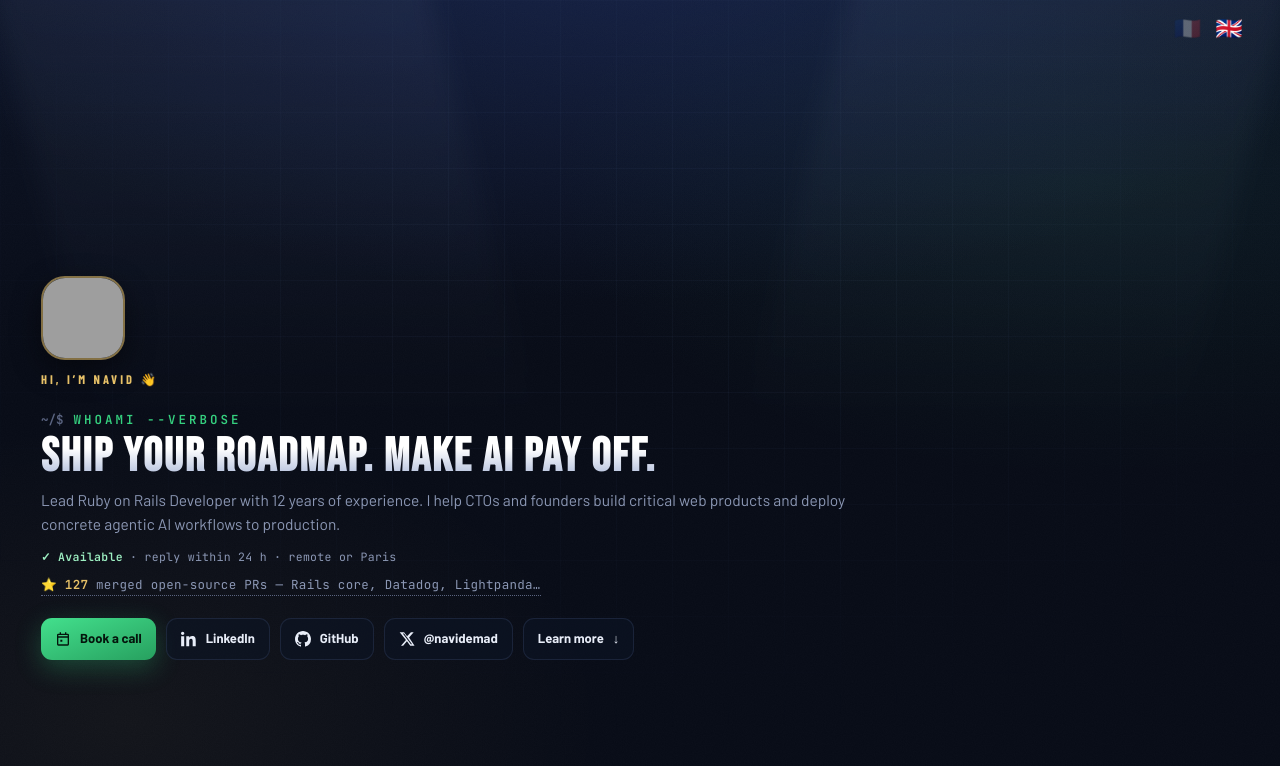
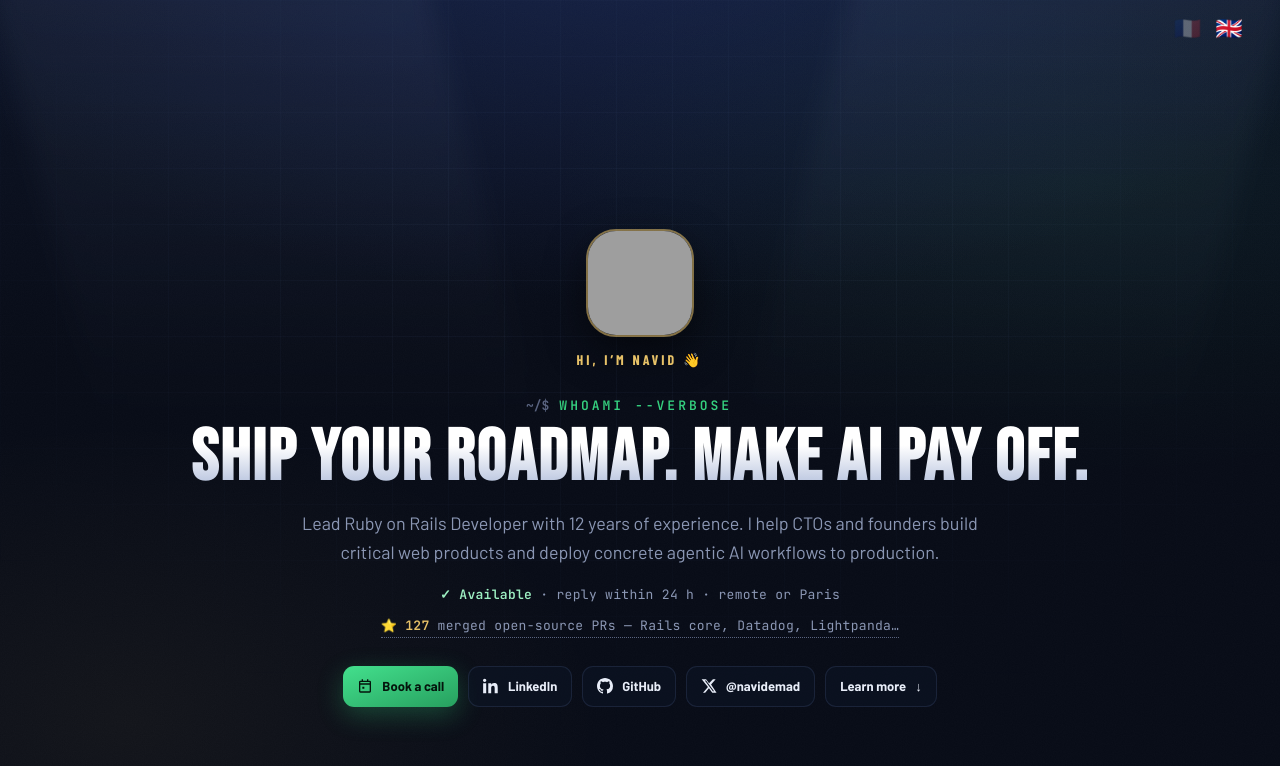
Before and after one commit to navidemad/navidemad.github.io, a Jekyll site: the page index.html, which Jekyll copies as it is, in a window 1280 px wide and 900 px high. Shown: the top 766 px of the window. Built offline with Jekyll 4.4.1, drawn with Linux system fonts in a browser that asks for light colours; grey boxes are pictures that could not be loaded.

Commit message:
Centered hero composition: larger avatar, oversized H1, scaled-up supporting lines

```diff
--- a/index.html
+++ b/index.html
@@ -136,48 +136,43 @@ header.top.shown { transform: none; opacity: 1; pointer-events: auto; }
 .chip.lang { cursor: pointer; font-family: "JetBrains Mono", monospace; font-size: 12.5px; letter-spacing: 1px; }
 
 /* ---------- avatar badge ---------- */
-.avatar-badge { margin-bottom: 22px; }
+.avatar-badge { margin-bottom: 26px; }
 .avatar-badge img {
-  display: block; width: 84px; height: 84px; border-radius: 24px;
+  display: block; margin: 0 auto; width: 108px; height: 108px; border-radius: 30px;
   border: 2px solid rgba(232, 194, 104, 0.55);
-  box-shadow: 0 10px 30px rgba(0, 0, 0, 0.45);
+  box-shadow: 0 14px 38px rgba(0, 0, 0, 0.5);
 }
 .avatar-name {
-  margin-top: 10px;
+  margin-top: 12px;
   font-family: "Barlow Condensed", sans-serif; font-weight: 700; letter-spacing: 3px;
-  font-size: 12.5px; color: var(--gold); text-transform: uppercase;
+  font-size: 14px; color: var(--gold); text-transform: uppercase;
 }
 
 /* ---------- hero ---------- */
-.hero { padding: clamp(18px, 4vh, 56px) 0 0; display: flex; align-items: center; gap: clamp(28px, 5vw, 80px); flex: none; }
-.hero-copy { flex: 1; min-width: 0; max-width: 860px; }
+.hero { padding: clamp(18px, 4vh, 56px) 0 0; display: flex; justify-content: center; flex: none; }
+.hero-copy { min-width: 0; max-width: 900px; text-align: center; }
 .kicker {
-  font-family: "JetBrains Mono", monospace; font-weight: 600; font-size: 12.5px;
+  font-family: "JetBrains Mono", monospace; font-weight: 600; font-size: 13px;
   letter-spacing: 3px; color: var(--green); text-transform: uppercase;
-  display: flex; align-items: center; gap: 10px;
+  display: flex; align-items: center; justify-content: center; gap: 10px;
 }
 .kicker::before { content: "~/$"; color: var(--ink-faint); letter-spacing: 0; }
 .cursor { display: inline-block; width: 0.45em; margin-left: 6px; background: var(--green); animation: blink 1.1s steps(1) infinite; }
 @keyframes blink { 50% { opacity: 0; } }
 h1 {
-  font-family: "Bebas Neue", sans-serif; font-size: clamp(36px, 2vw + 2.4vh, 60px);
-  line-height: 0.95; letter-spacing: 2px; margin: 5px 0 9px;
+  font-family: "Bebas Neue", sans-serif; font-size: clamp(44px, 5.6vw, 88px);
+  line-height: 0.95; letter-spacing: 2px; margin: 10px 0 16px;
   background: linear-gradient(180deg, #ffffff 30%, #aab8d8);
   -webkit-background-clip: text; background-clip: text; -webkit-text-fill-color: transparent;
 }
 .scout-line {
-  color: var(--ink-dim); font-size: 15.5px; line-height: 1.55;
-  margin: 0 0 12px;
-}
-.scout-line b {
-  display: block; margin-bottom: 3px;
-  font-family: "Barlow Condensed", sans-serif; font-weight: 700; letter-spacing: 3px;
-  font-size: 12.5px; color: var(--gold); text-transform: uppercase;
+  color: var(--ink-dim); font-size: clamp(16px, 1.4vw, 19px); line-height: 1.6;
+  margin: 0 auto 18px; max-width: 720px;
 }
 
 .oss-line {
-  display: inline-flex; align-items: center; gap: 8px; margin: 10px 0 0;
-  font-family: "JetBrains Mono", monospace; font-size: 12.5px; letter-spacing: .3px;
+  display: inline-flex; align-items: center; gap: 8px; margin: 12px 0 0;
+  font-family: "JetBrains Mono", monospace; font-size: 13px; letter-spacing: .3px;
   color: var(--ink-dim); text-decoration: none;
   border-bottom: 1px dotted var(--ink-faint); padding-bottom: 1px;
 }
@@ -187,12 +182,8 @@ h1 {
 .stars { color: var(--accent); letter-spacing: 2px; font-size: 15px; }
 .stars .off { color: rgba(122,152,214,0.25); }
 
-
-@keyframes cardIn { from { opacity: 0; transform: translateY(30px) scale(.96); } to { opacity: 1; transform: none; } }
-@keyframes sheen { 0%, 55% { background-position: 130% 0; } 75%, 100% { background-position: -40% 0; } }
-
 .cta-row { display: flex; flex-wrap: wrap; gap: 10px; justify-content: center; }
-.hero-copy .cta-row { justify-content: flex-start; margin-top: 22px; }
+.hero-copy .cta-row { margin-top: 28px; }
 .btn {
   display: inline-flex; align-items: center; gap: 9px; text-decoration: none;
   font-weight: 700; font-size: 13px; padding: 10px 14px; border-radius: 11px;
@@ -252,7 +243,7 @@ h1 {
 
 
 .trust {
-  font-family: "JetBrains Mono", monospace; font-size: 11.5px;
+  font-family: "JetBrains Mono", monospace; font-size: 13px;
   letter-spacing: .3px; color: var(--ink-dim); white-space: nowrap;
   margin-top: 2px;
 }
```
